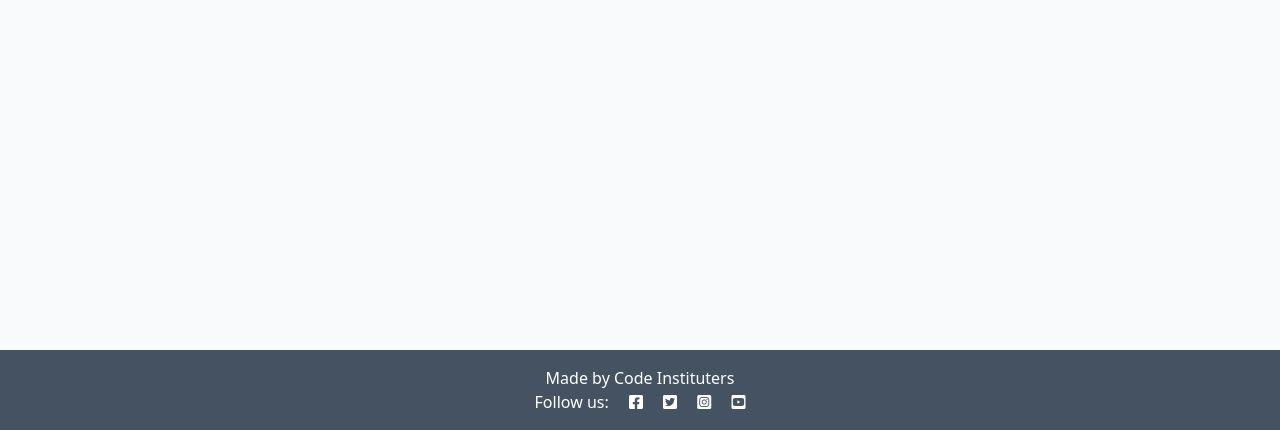
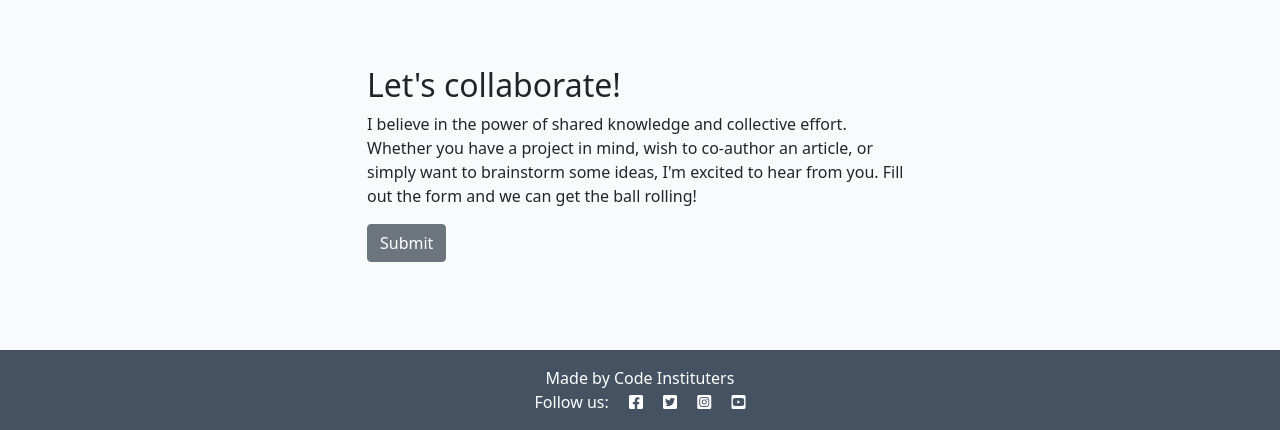
Before and after one commit to kctffs/django-blog-rerun, a Django app: template about/templates/about/about.html in a window 1280 px wide. Shown: the part 370-800 px from the top of the page. Run offline with Django 4.2, Linux system fonts and the light colour scheme; the template is opened without the code that fills it: values that come from a table or form of the project are taken from there, others are empty; tables that the repository leaves empty hold one stand-in row (values such as "Sample post"); parts of the project's set-up code (start-up, migrations or seed data) failed here and were passed over; some libraries are stand-ins or nearby versions.

Commit message:
Collaboration Request form

```diff
--- a/about/models.py
+++ b/about/models.py
@@ -10,3 +10,13 @@
 
     def __str__(self):
         return self.title
+
+
+class CollaborateRequest(models.Model):
+    name = models.CharField(max_length=200)
+    email = models.EmailField()
+    message = models.TextField()
+    read = models.BooleanField(default=False)
+
+    def __str__(self):
+        return f"Collaboration request from {self.name}"
--- a/about/templates/about/about.html
+++ b/about/templates/about/about.html
@@ -1,15 +1,15 @@
 {% extends 'base.html' %}
+{% load static %}
+{% load crispy_forms_tags %}
+
 {% block content %}
-{% load static %}
 <div class="container mt-5">
     <div class="row">
-    <div class="col-4 text-center">
-      <img src="{% static 'images/nobody.jpg' %}" width="75%" />
+        <div class="col-12 col-md-4 text-center">
+            <img src="{% static 'images/nobody.jpg' %}" width="75%">
         </div>
-    <div class="col-8">
-      <!-- Title goes between these h2 tags -->
+        <div class="col-12 col-md-8">
             <h2>{{ about.title }}</h2>
-      <!-- Content goes directly underneath this -->
             {{ about.content | safe }}
         </div>
     </div>
@@ -20,5 +20,23 @@
           <p class="text-end"><em>Updated on: {{ about.updated_on }}</em></p>
         </div>
     </div>
+    <div class="row justify-content-center">
+        <div class="col-12 col-md-6 my-5">
+            <h2>Let's collaborate!</h2>
+            <p>I believe in the power of shared knowledge and collective effort.
+                Whether you have a project in mind, wish to co-author
+                an article, or simply want to brainstorm some ideas,
+                I'm excited to hear from you. Fill out the form
+                and we can get the ball rolling!</p>
+
+            <!-- add your form here. Your submit button should
+                                have the classes of btn, btn-secondary -->
+            <form method="post">
+              {{ collaborate_form | crispy }}
+              {% csrf_token %}
+              <button class="btn btn-secondary" type="submit">Submit</button>
+            </form>
+        </div>
+    </div>
 </div>
 {% endblock content %}
--- a/blog/forms.py
+++ b/blog/forms.py
@@ -1,8 +1,8 @@
-from .models import Comment
+from .models import CollaborateRequest
 from django import forms
 
 
-class CommentForm(forms.ModelForm):
+class CollaborateForm(forms.ModelForm):
     class Meta:
-        model = Comment
-        fields = ('body',)
+        model = CollaborateRequest
+        fields = ('name', 'email', 'message')
--- a/blog/views.py
+++ b/blog/views.py
@@ -30,7 +30,9 @@
     comment_count = post.comments.filter(approved=True).count()
     comment_form = CommentForm()
     if request.method == "POST":
+        print("Received a POST request")
         comment_form = CommentForm(data=request.POST)
+        print("About to render template")
         if comment_form.is_valid():
             comment = comment_form.save(commit=False)
             comment.author = request.user
```
Also changed, not shown: about/admin.py (+13 -2 lines), about/views.py (+6 -2 lines), about/migrations/0002_collaboraterequest.py (added). Lines whose indentation alone changed are shown as unchanged.
